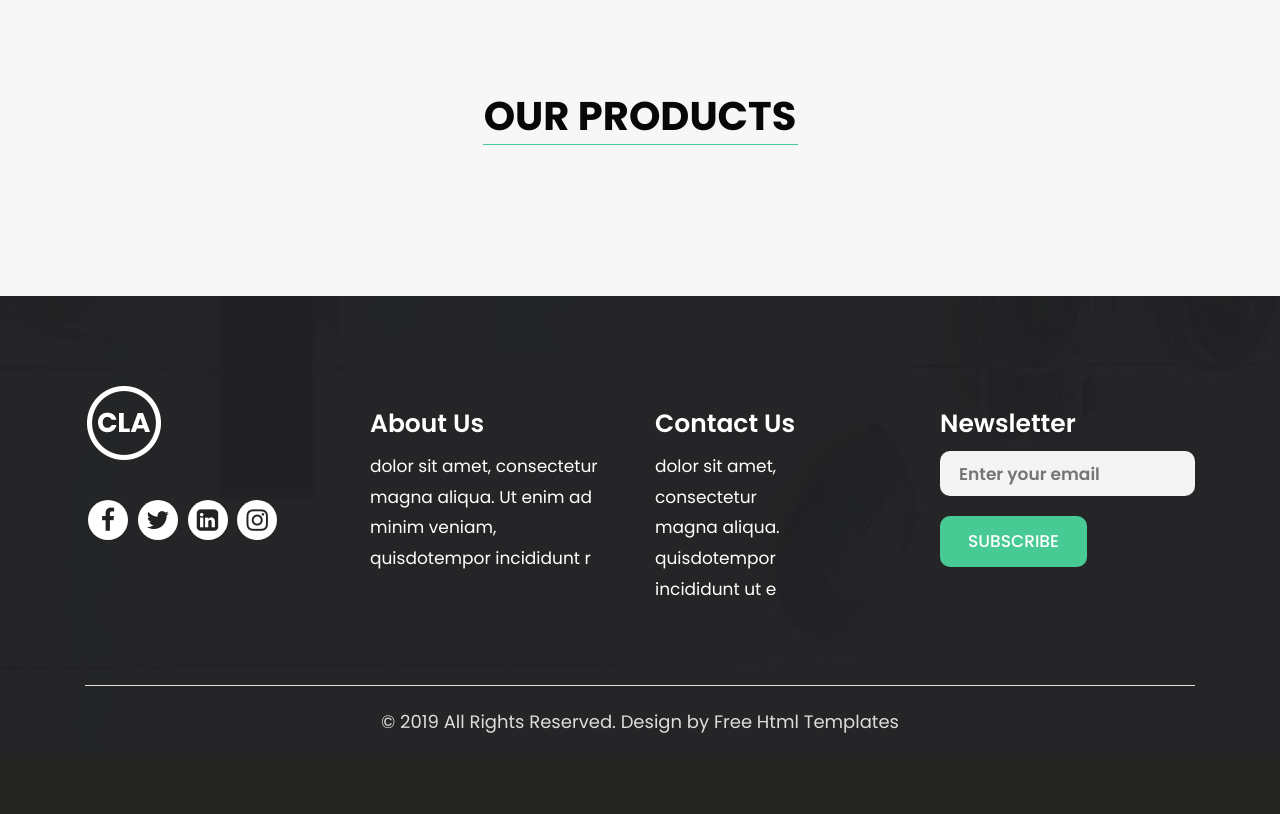
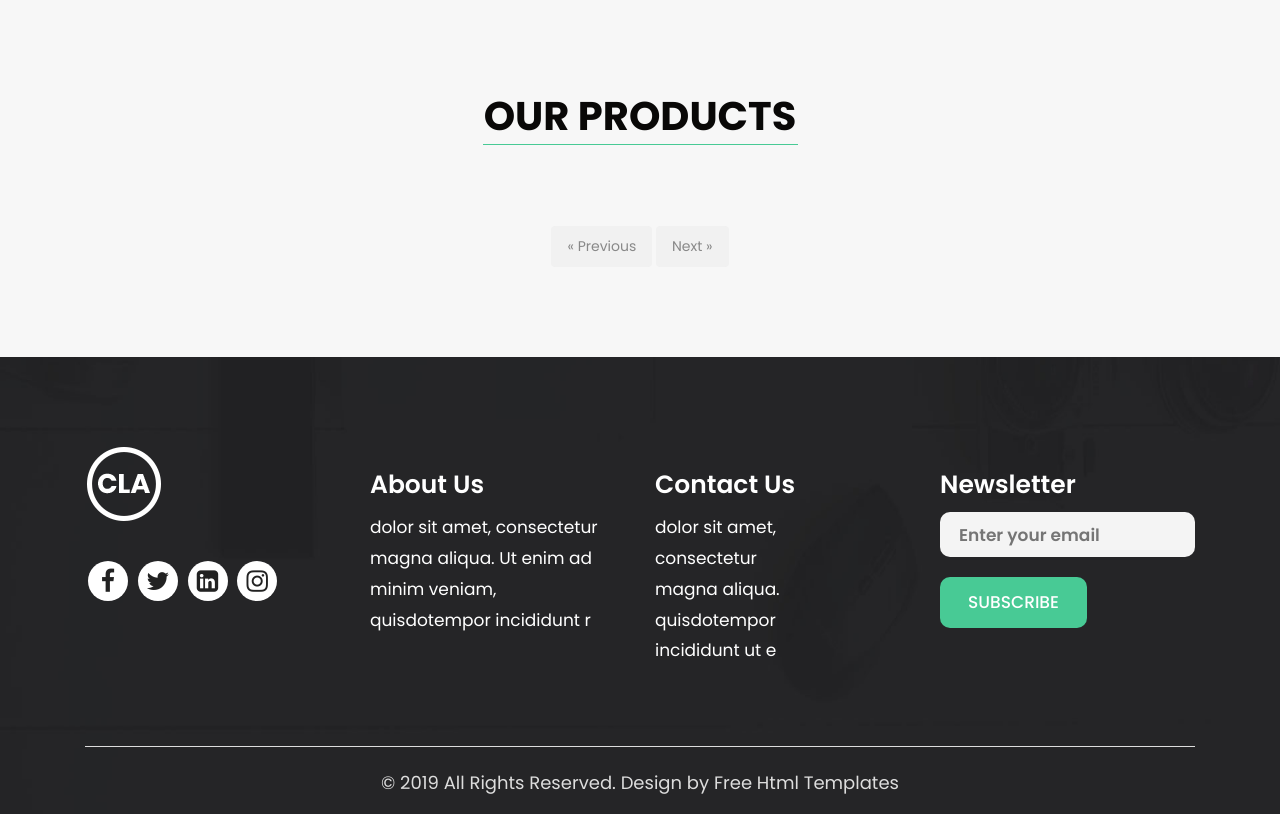
Before and after one commit to MohRezam/OnlineShop, a Django app: page /category/1/1/products/ in a window 1280 px wide. Shown: the part 233-1047 px from the top of the page. Before the commit the page ends 966 px from the top, so only its background shows below. Run offline with Django 5.2, Linux system fonts and the light colour scheme; some libraries are stand-ins or nearby versions.

Commit message:
Modified template and added paginations

```diff
--- a/products/templates/products/products.html
+++ b/products/templates/products/products.html
@@ -24,40 +24,75 @@
             </div>
         </div>
     </div>
+    <div class="button-container">
+        <button id="previousButton" class="previous" disabled>&laquo; Previous</button>
+        <button id="nextButton" class="next" disabled>Next &raquo;</button>
+    </div>
 </div>
 
 <style>
+    /* Products CSS */
     .product_box {
-       position: relative; /* Positioning context for absolute positioning */
-       background-color: #fff; /* Set background color */
-       border: 1px solid #ddd; /* Add border */
-       border-radius: 5px; /* Add border radius */
-       padding: 20px; /* Add padding */
-       height: 300px; /* Set a fixed height for the product box */
-       display: flex; /* Use flexbox for product box */
-       flex-direction: column; /* Stack elements vertically */
-       justify-content: center; /* Center content vertically */
-       text-align: center; /* Center text horizontally */
+        background-color: #fff;
+        border: 1px solid #ddd;
+        border-radius: 5px;
+        padding: 20px;
+        height: 300px;
+        display: flex;
+        flex-direction: column;
+        justify-content: center;
+        text-align: center;
     }
 
     .product_box img {
-       max-height: 200px; /* Set a maximum height for the images */
-       width: auto; /* Set width to auto to maintain aspect ratio */
-       margin: 0 auto 10px; /* Add margin below the image */
+        max-height: 200px;
+        width: auto;
+        margin: 0 auto 10px;
     }
 
     .product_name {
-       font-size: 16px; /* Set font size */
-       font-weight: bold; /* Set font weight */
-       margin-top: auto; /* Align the product name to the bottom */
+        font-size: 16px;
+        font-weight: bold;
+        display: inline-block;
+        width: 100%;
+        padding: 10px;
+        border-radius: 10px;
+        background-color: #f0f0f0;
+        text-align: center;
+        text-decoration: none;
     }
 
-   .product_name a {
-       display: inline-block; /* Make the anchor element inline-block */
-       width: 100%; /* Ensure the anchor takes up full width */
-       padding: 10px; /* Add padding */
-       border-radius: 10px; /* Add border radius */
-       background-color: #f0f0f0; /* Set background color */
+    /* Pagination Buttons CSS */
+    .button-container {
+        text-align: center;
+        margin-top: 20px;
+    }
+
+    .previous,
+    .next {
+        display: inline-block;
+        padding: 8px 16px;
+        text-decoration: none;
+        border: none;
+        border-radius: 4px;
+        cursor: pointer;
+        transition: background-color 0.3s;
+        background-color: #48ca95;
+    }
+    .previous {
+        background-color:#f1f1f1;
+    }
+
+    .previous:hover,
+    .next:hover {
+        background-color: #ddd;
+    }
+
+    .previous:disabled,
+    .next:disabled {
+        background-color: #f1f1f1;
+        color: #888;
+        cursor: not-allowed;
     }
 </style>
 
@@ -72,13 +107,20 @@
 <!-- end products -->
 
 <script>
-   // Fetch data from the API endpoint
-   fetch('/api' + window.location.pathname)
+    let currentPage = 1;
+    let totalPages = 1;
+
+    // Function to fetch products based on page number
+    function fetchProducts(page) {
+
+        fetch('/api' + window.location.pathname + `?page=${page}`)
+
             .then(response => response.json())
             .then(data => {
                 const productsRow = document.getElementById('productsRow');
+                productsRow.innerHTML = ''; // Clear previous products
 
-           data.forEach(product => {
+                data.results.forEach(product => {
                     const colDiv = document.createElement('div');
                     colDiv.classList.add('col-md-4', 'margin_bottom1');
 
@@ -93,15 +135,8 @@
 
                     const productNameLink = document.createElement('a');
                     productNameLink.textContent = product.name;
-               productNameLink.href = '/products/' + product.slug
-
-               productNameLink.style.display = 'block';
-               productNameLink.style.fontWeight = 'bold';
-               productNameLink.style.width = '60%';
-               productNameLink.style.borderRadius = '10px';
-               productNameLink.style.margin = '0 auto';
-               productNameLink.style.backgroundColor = '#f0f0f0';
-               productNameLink.style.textAlign = 'center';
+                    productNameLink.href = `/products/${product.slug}`;
+                    productNameLink.classList.add('product_name');
 
                     productBox.appendChild(figure);
                     productBox.appendChild(productNameLink);
@@ -109,10 +144,42 @@
                     colDiv.appendChild(productBox);
                     productsRow.appendChild(colDiv);
                 });
+
+                // Update current page and total pages
+                currentPage = page;
+                totalPages = Math.ceil(data.count / data.results.length);
+
+                // Update pagination buttons
+                updatePaginationButtons();
             })
             .catch(err => {
                 console.error('Error fetching products data:', err);
             });
+    }
+
+    // Function to update pagination buttons based on current page and total pages
+    function updatePaginationButtons() {
+        const previousButton = document.getElementById('previousButton');
+        const nextButton = document.getElementById('nextButton');
+
+        // Enable or disable previous button based on current page
+        previousButton.disabled = (currentPage === 1);
+
+        // Enable or disable next button based on current page and total pages
+        nextButton.disabled = (currentPage === totalPages );
+
+        // Add event listeners to buttons
+        previousButton.addEventListener('click', () => {
+            fetchProducts(currentPage - 1); // Fetch previous page
+        });
+
+        nextButton.addEventListener('click', () => {
+            fetchProducts(currentPage + 1); // Fetch next page
+        });
+    }
+
+    // Initial fetch of products when page loads
+    fetchProducts(currentPage);
 </script>
 
 {% endblock content %}
```
Lines whose indentation alone changed are shown as unchanged.
